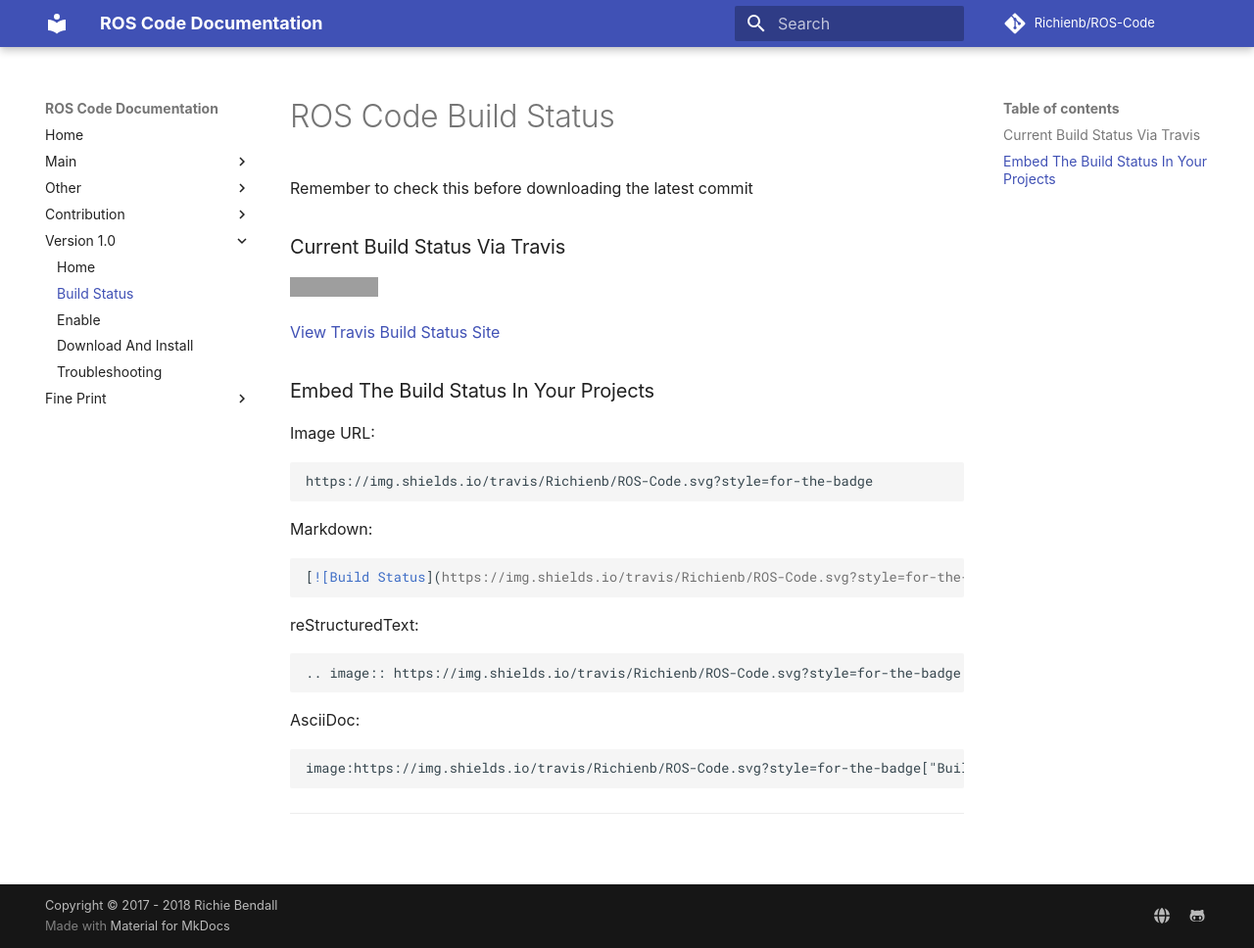
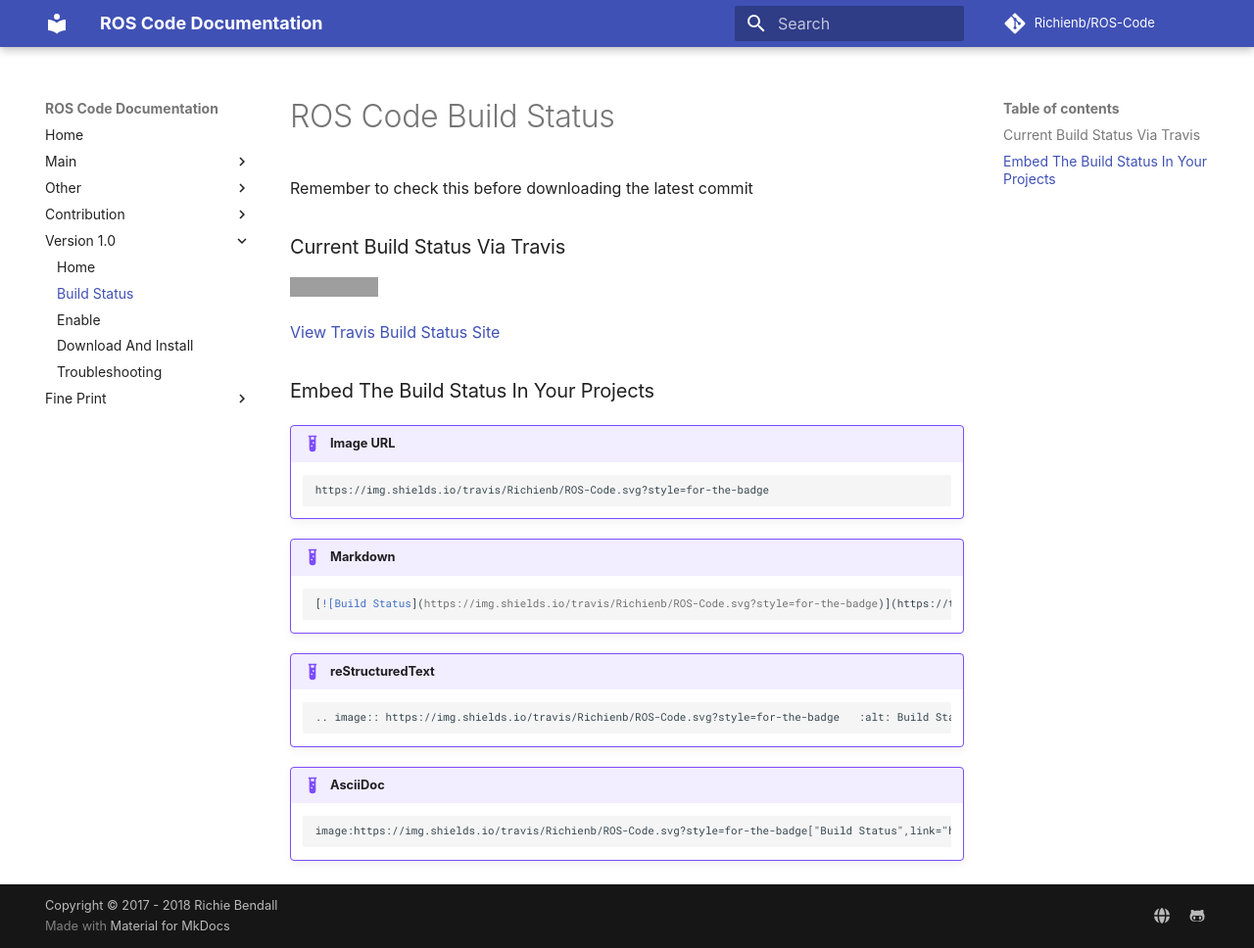
Before and after one commit to Richienb/ROS-Code, an MkDocs documentation site: the page built from docs/versionone-buildstatus.md, in a window 1280 px wide and 968 px high. Shown: the whole window at 98% size. Built offline with MkDocs 1.6.1 and Material for MkDocs 9.7.7, drawn with Linux system fonts in a browser that asks for light colours; some web fonts are replaced; comment, search, counter and statistics services are not loaded; old or Windows-style settings are respelled for this version of MkDocs; some of the changed lines change nothing that is shown; grey boxes are pictures that could not be loaded.

Commit message:
Embed build status cards

````diff
--- a/docs/versionone-buildstatus.md
+++ b/docs/versionone-buildstatus.md
@@ -10,24 +10,22 @@ Remember to check this before downloading the latest commit
 
 ### Embed The Build Status In Your Projects
 
-Image URL:
+!!! example "Image URL"
+    ```
+    https://img.shields.io/travis/Richienb/ROS-Code.svg?style=for-the-badge
+    ```
 
-    https://img.shields.io/travis/Richienb/ROS-Code.svg?style=for-the-badge
+!!! example "Markdown"
+    ```markdown
+    [![Build Status](https://img.shields.io/travis/Richienb/ROS-Code.svg?style=for-the-badge)](https://travis-ci.org/Richienb/ROS-Code)
+    ```
 
-Markdown:
+!!! example "reStructuredText"
+    ```
+    .. image:: https://img.shields.io/travis/Richienb/ROS-Code.svg?style=for-the-badge   :alt: Build Status  :target: https://travis-ci.org/Richienb/ROS-Code
+    ```
 
-```markdown
-[![Build Status](https://img.shields.io/travis/Richienb/ROS-Code.svg?style=for-the-badge)](https://travis-ci.org/Richienb/ROS-Code)
-```
-
-reStructuredText:
-
-    .. image:: https://img.shields.io/travis/Richienb/ROS-Code.svg?style=for-the-badge   :alt: Build Status  :target: https://travis-ci.org/Richienb/ROS-Code
-
-AsciiDoc:
-
-```asciidoc
-image:https://img.shields.io/travis/Richienb/ROS-Code.svg?style=for-the-badge["Build Status",link="https://travis-ci.org/Richienb/ROS-Code"]
-```
-
-* * *
+!!! example "AsciiDoc"
+    ```asciidoc
+    image:https://img.shields.io/travis/Richienb/ROS-Code.svg?style=for-the-badge["Build Status",link="https://travis-ci.org/Richienb/ROS-Code"]
+    ```
````
